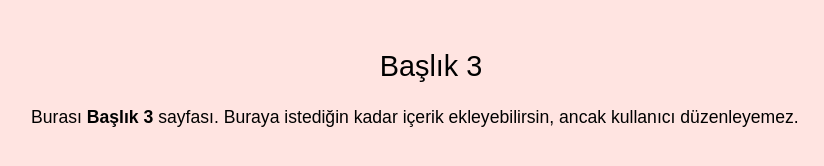
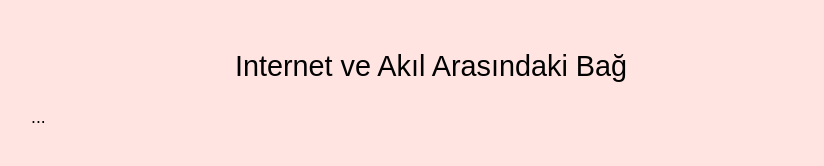
Before and after one commit to rapid2314/thinktank, a plain HTML site: page baslik3.html in a window 1280 px wide. Shown: the whole page, without its empty margins (209-1033 px from the left). Drawn offline with Linux system fonts and the light colour scheme.

Commit message:
Update baslik3.html

```diff
--- a/baslik3.html
+++ b/baslik3.html
@@ -2,7 +2,7 @@
 <html lang="tr">
 <head>
   <meta charset="UTF-8" />
-  <title>Başlık 3</title>
+  <title>Internet ve Akıl Arasındaki Bağ</title>
   <style>
     body {
       margin: 0;
@@ -31,10 +31,9 @@
 </head>
 <body>
   <div class="content-wrapper">
-    <div class="content-title">Başlık 3</div>
+    <div class="content-title">Internet ve Akıl Arasındaki Bağ</div>
     <div class="content-body">
-      Burası <strong>Başlık 3</strong> sayfası.
-      Buraya istediğin kadar içerik ekleyebilirsin, ancak kullanıcı düzenleyemez.
+      ...
     </div>
   </div>
 </body>
```
